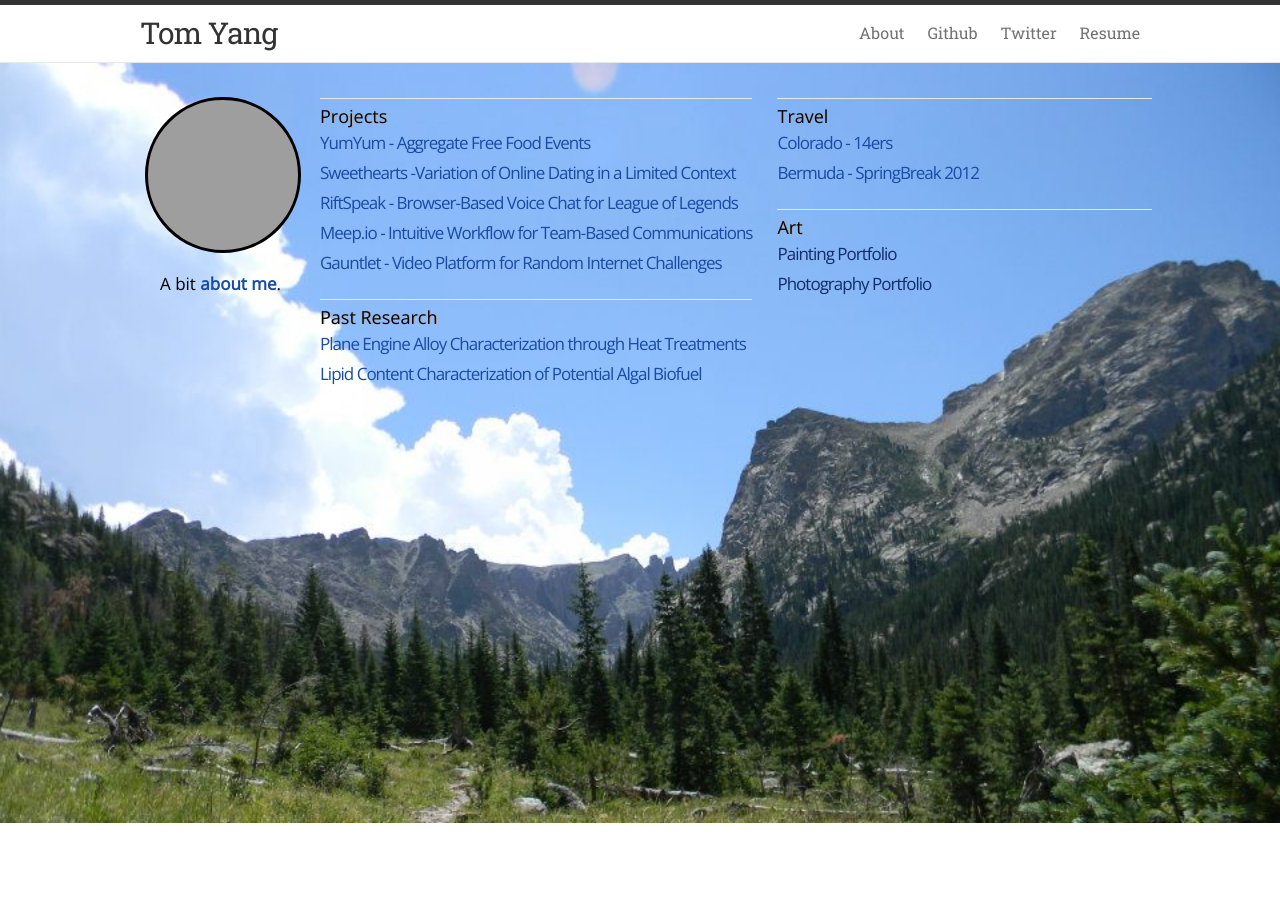
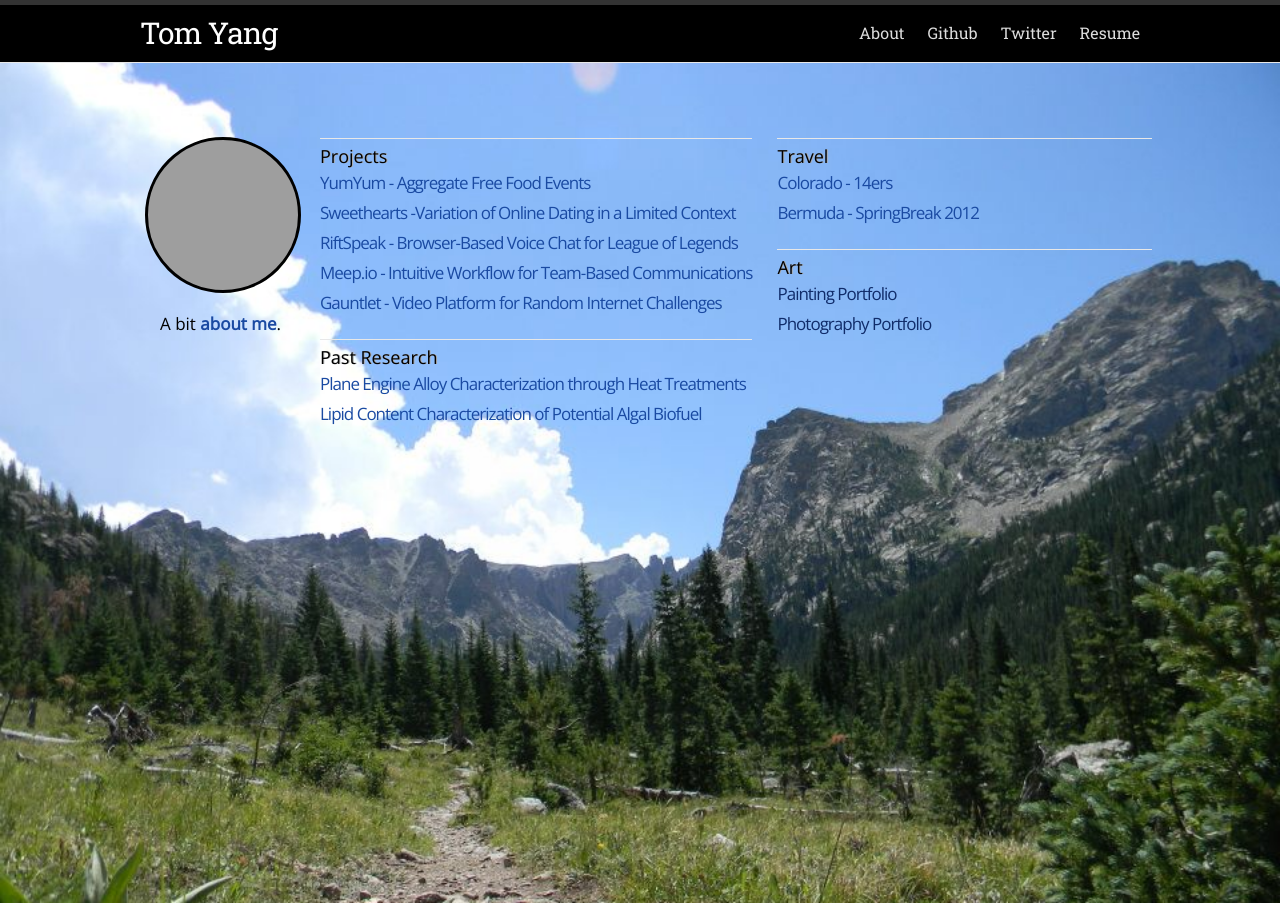
Before and after one commit to tboneyang/tboneyang.github.io, a Jekyll site: the page built from index.html, in a window 1280 px wide. Built offline with Jekyll 4.4.1, drawn with Linux system fonts in a browser that asks for light colours; grey boxes are pictures that could not be loaded.

Commit message:
changed header

```diff
--- a/css/main.css
+++ b/css/main.css
@@ -48,7 +48,8 @@ a:visited { color: #102c6a; }
   border-top: 5px solid #333;
   border-bottom: 1px solid #e8e8e8;
   min-height: 56px;
-  background-color: white;
+  background-color: black;
+  color:white;
 font-family: "Roboto Slab";
 }
 
@@ -56,7 +57,7 @@ font-family: "Roboto Slab";
 .site-title:hover,
 .site-title:visited {
   display: block;
-  color: #333;
+  color: white;
   font-size: 30px;
   letter-spacing: -1px;
   float: left;
@@ -74,7 +75,7 @@ font-family: "Roboto Slab";
 
 .site-nav .page-link {
   margin-left: 20px;
-  color: #727272;
+  color: #ddd;
 	font-size:16px;
 }
 
@@ -141,7 +142,7 @@ font-family: "Roboto Slab";
 /* ----------------------------------------------------------*/
 
 .page-content {
-  padding: 30px 0;
+  padding: 70px 0;
   background-image: url("/assets/setting.jpg");
   background-size: cover;
   height:700px;
```
